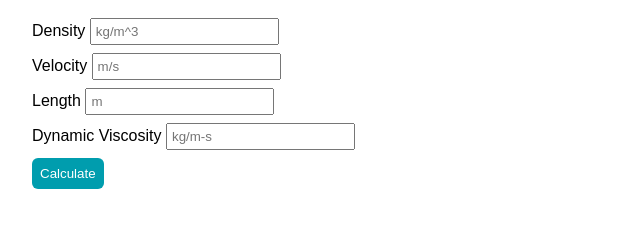
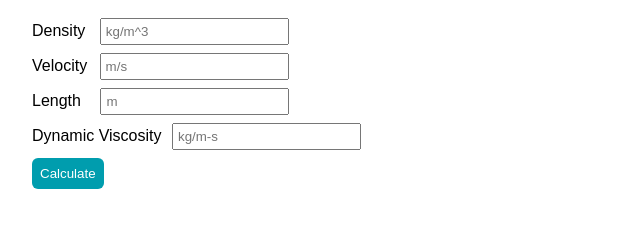
Before and after one commit to Rayato159/reynolds-number-app, a plain HTML site: page index.html in a window 1280 px wide. Shown: the part 72-300 px from the top of the page, without its empty margins (0-640 px from the left). Drawn offline with Linux system fonts and the light colour scheme.

Commit message:
style fixed

```diff
--- a/stylesheet.css
+++ b/stylesheet.css
@@ -21,6 +21,26 @@ input {
     padding: 4px;
 }
 
+#density {
+    margin-left: 10px;
+}
+
+#velocity {
+    margin-left: 8px;
+}
+
+#length {
+    margin-left: 15px;
+}
+
+#viscos {
+    margin-left: 6px;
+}
+
+#reynolds-result {
+    margin-left: 6px;
+}
+
 .result {
     display: none;
     margin-top: 8px;
```
